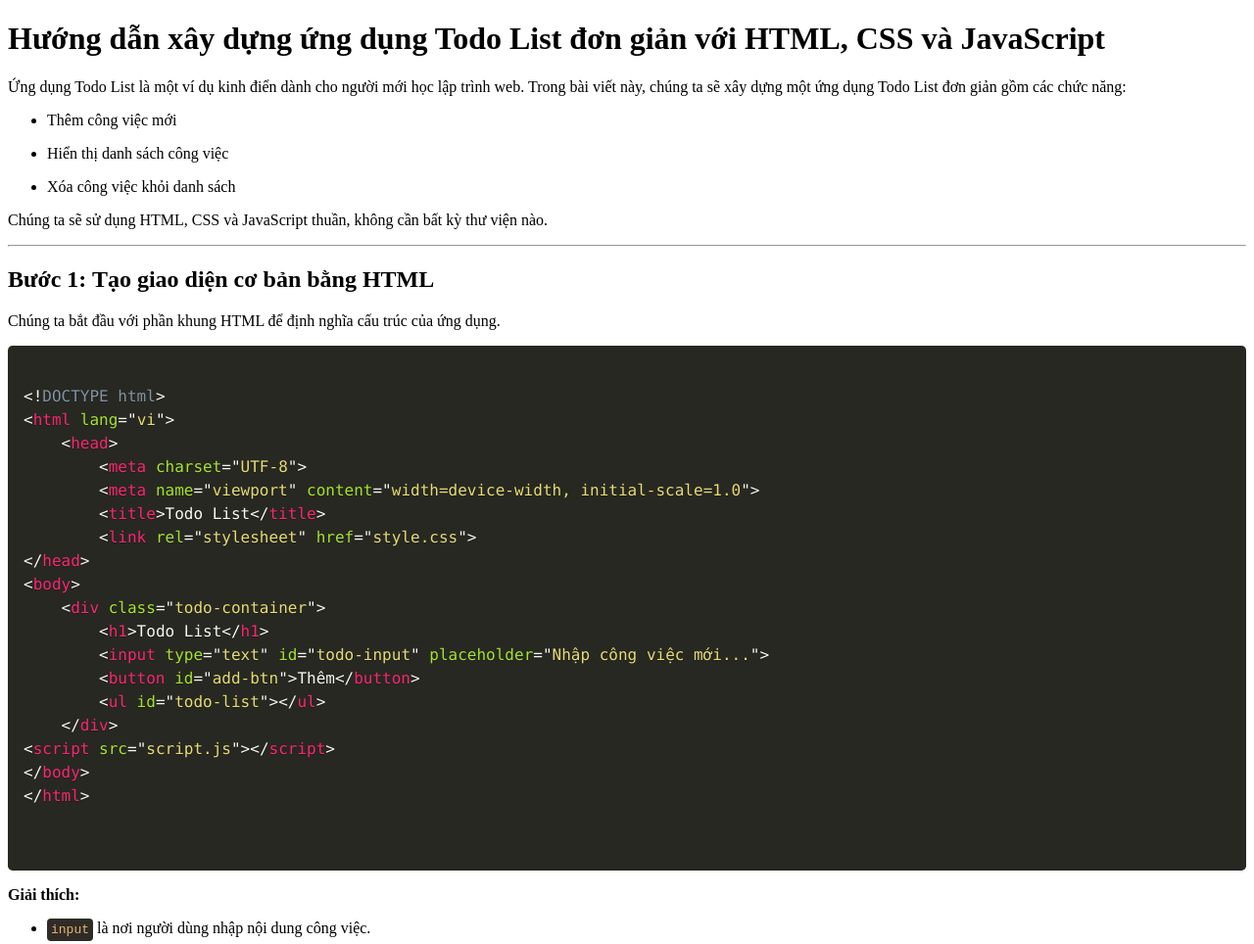
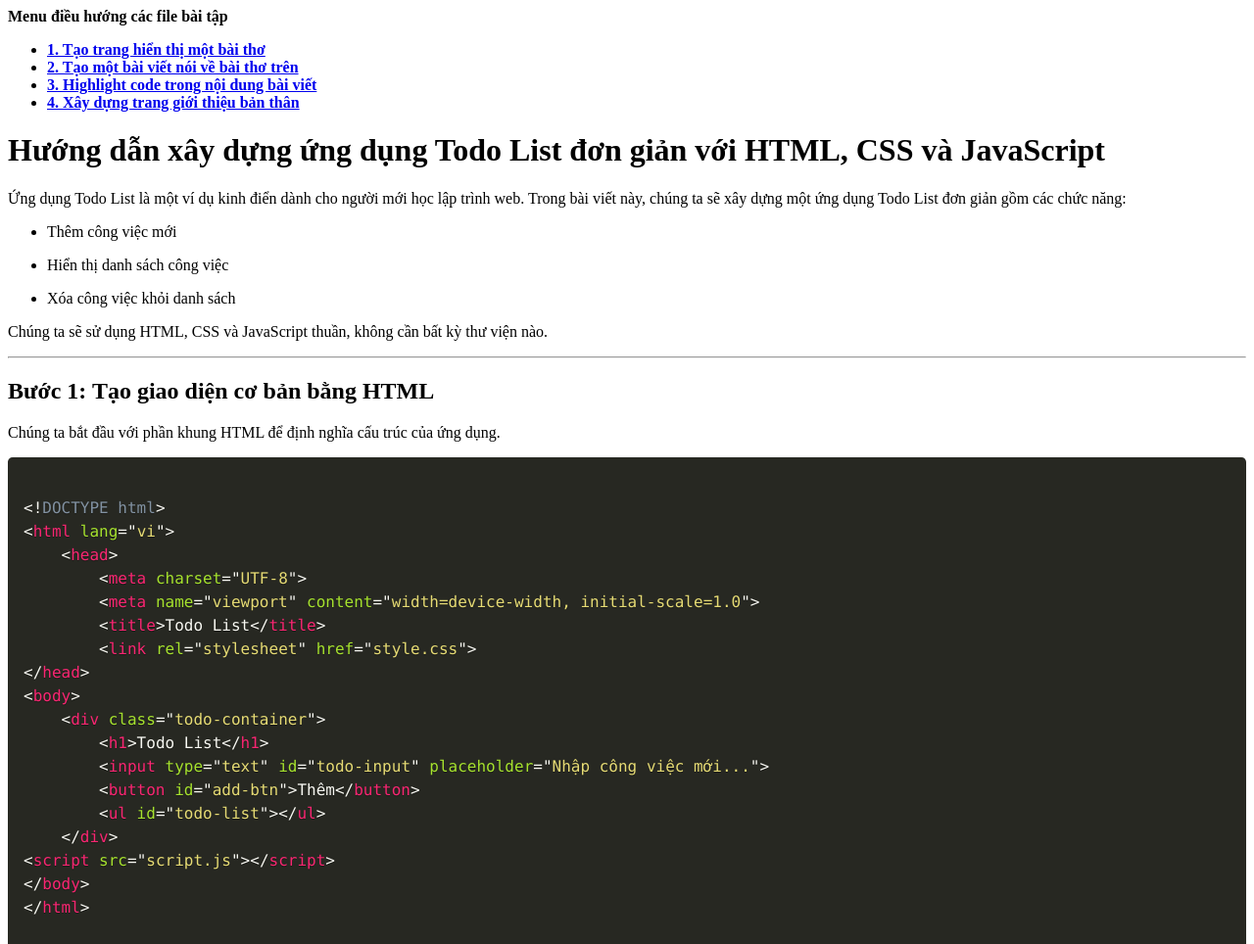
Before and after one commit to minhphung68/f8-fullstack-k15, a plain HTML site: page Buoi2/blog.html in a window 1280 px wide. Shown: the top 964 px of the page at 98% size. Drawn offline with nearby package versions, Linux system fonts and the light colour scheme.

Commit message:
Bo sung bai tap buoi 2 lan 2

```diff
--- a/Buoi2/blog.html
+++ b/Buoi2/blog.html
@@ -18,6 +18,21 @@
     </style>
   </head>
   <body>
+     <strong>
+      Menu điều hướng các file bài tập
+      <ul>
+        <li><a href="./index.html">1. Tạo trang hiển thị một bài thơ</a></li>
+        <li>
+          <a href="./news.html">2. Tạo một bài viết nói về bài thơ trên</a>
+        </li>
+        <li>
+          <a href="./blog.html">3. Highlight code trong nội dung bài viết</a>
+        </li>
+        <li>
+          <a href="./intro.html">4. Xây dựng trang giới thiệu bản thân</a>
+        </li>
+      </ul>
+    </strong>
     <h1>
       Hướng dẫn xây dựng ứng dụng Todo List đơn giản với HTML, CSS và JavaScript
     </h1>
```
Also changed, not shown: Buoi2/index.html (+16 -0 lines), Buoi2/intro.html (+15 -0 lines), Buoi2/news.html (+15 -0 lines).
